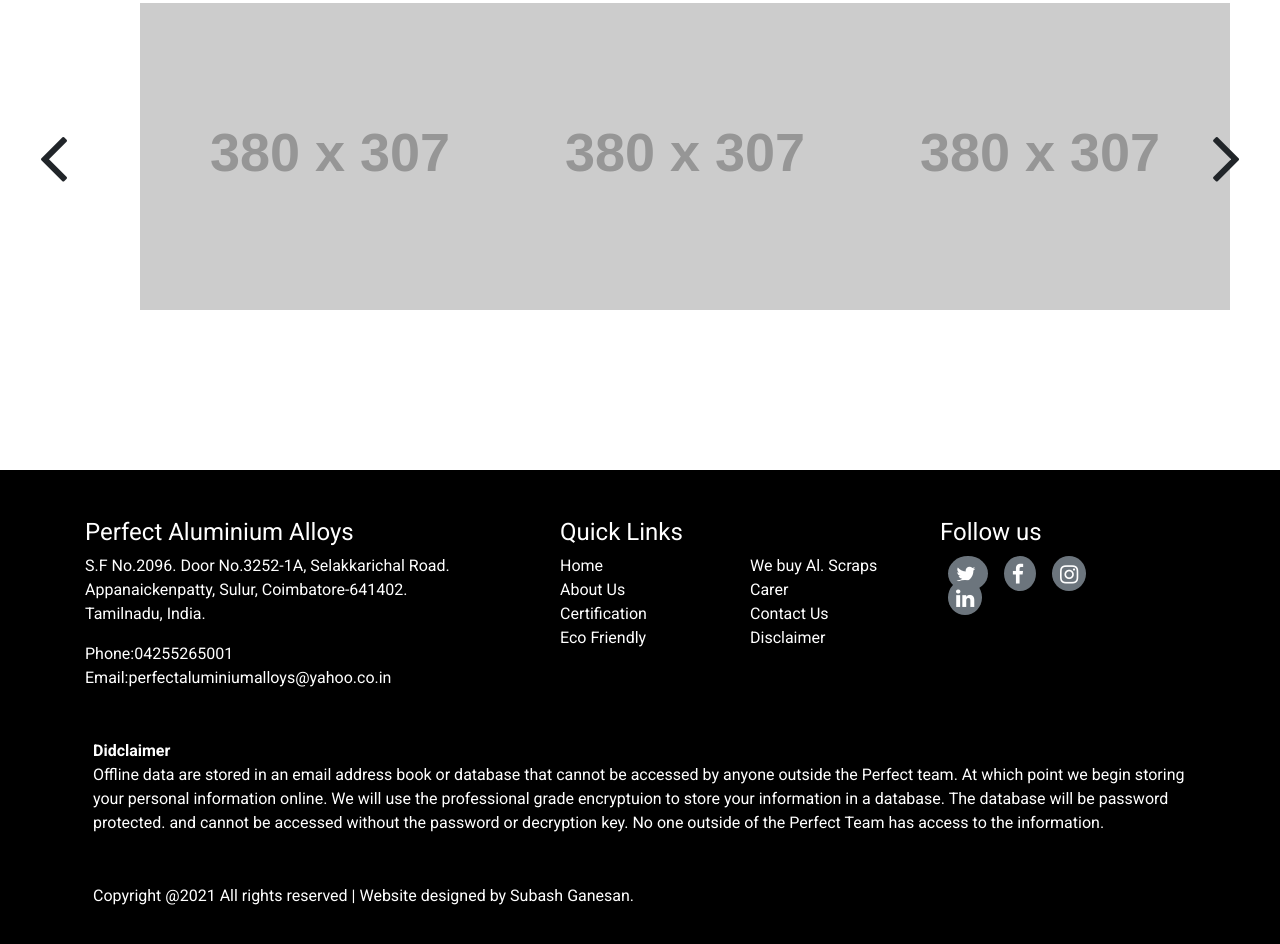
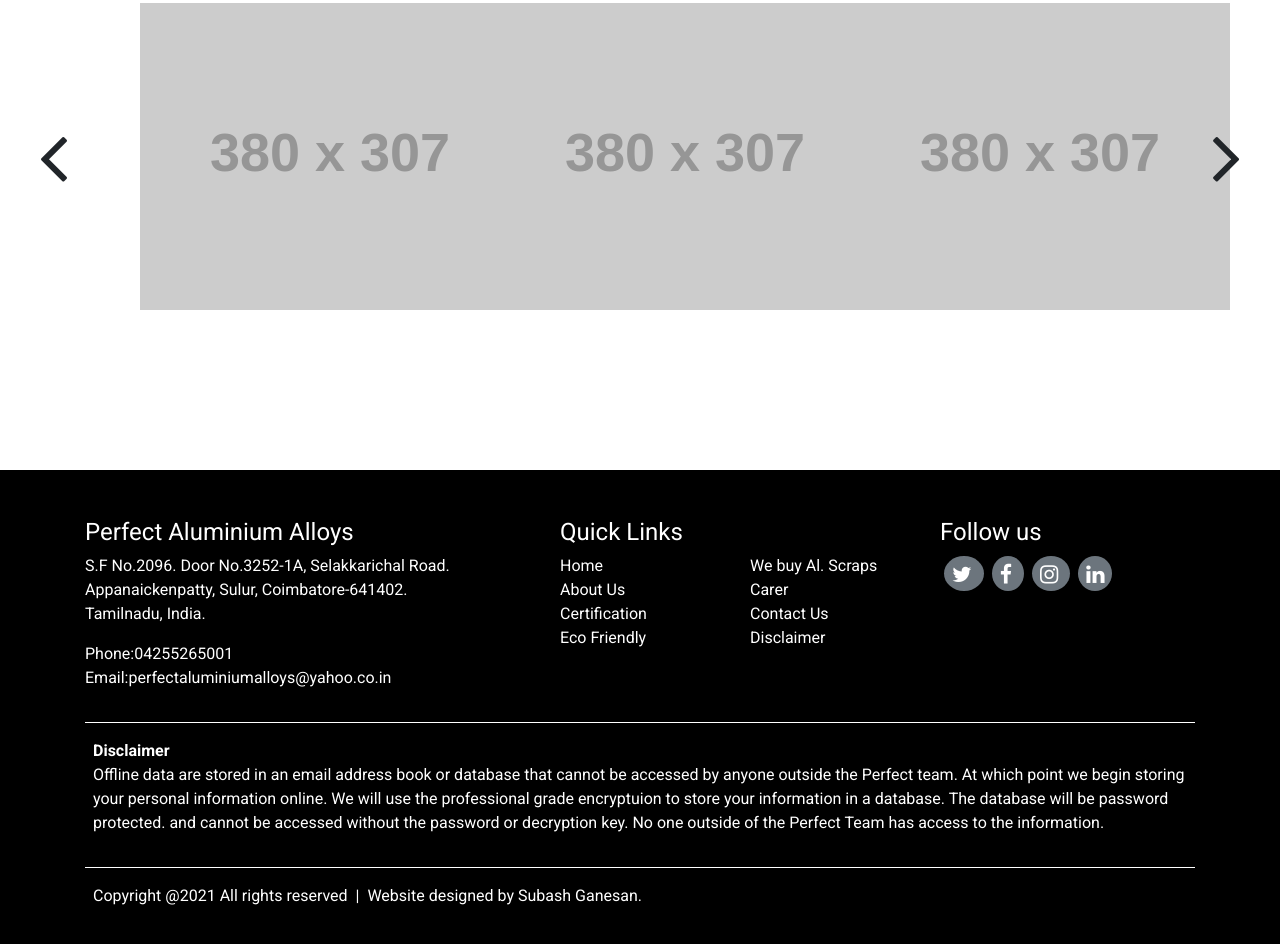
Before and after one commit to SubashGanesan/static-website-template, a plain HTML site: page index.html in a window 1280 px wide. Shown: the part 3444-4388 px from the top of the page. Drawn offline with nearby package versions, Linux system fonts and the light colour scheme; placeholder pictures from the web are drawn by us.

Commit message:
fixed hr

```diff
--- a/index.html
+++ b/index.html
@@ -338,27 +338,27 @@
               </div>
             </div>
           </div>
-          <div class="col-xl-2">
+          <div class="col-xl-3">
             <h4>Follow us</h4>
             <div class="mt-3">
-              <span class="rounded-circle bg-secondary p-2 m-2"
+              <span class="rounded-circle bg-secondary p-2 m-1 ml-0"
                 ><i class="fa fa-twitter fa-lg" aria-hidden="true"></i>
               </span>
-              <span class="rounded-circle bg-secondary p-2 m-2"
+              <span class="rounded-circle bg-secondary p-2 m-1"
                 ><i class="fa fa-facebook fa-lg" aria-hidden="true"></i>
               </span>
-              <span class="rounded-circle bg-secondary p-2 m-2"
+              <span class="rounded-circle bg-secondary p-2 m-1"
                 ><i class="fa fa-instagram fa-lg" aria-hidden="true"></i>
               </span>
-              <span class="rounded-circle bg-secondary p-2 m-2"
+              <span class="rounded-circle bg-secondary p-2 m-1"
                 ><i class="fa fa-linkedin fa-lg" aria-hidden="true"></i>
               </span>
             </div>
           </div>
         </div>
-        <hr class="text-light" />
+        <hr class="hr-light" />
         <div class="row mx-2 text-left">
-          <span class="font-weight-bold">Didclaimer</span>
+          <span class="font-weight-bold">Disclaimer</span>
           <p>
             Offline data are stored in an email address book or database that
             cannot be accessed by anyone outside the Perfect team. At which
@@ -369,10 +369,10 @@
             the Perfect Team has access to the information.
           </p>
         </div>
-        <hr />
+        <hr class="hr-light" />
         <div class="row mx-2">
           <span
-            >Copyright @2021 All rights reserved | Website designed by Subash
+            >Copyright @2021 All rights reserved&nbsp;&nbsp;|&nbsp;&nbsp;Website designed by Subash
             Ganesan.</span
           >
         </div>
--- a/style.css
+++ b/style.css
@@ -88,3 +88,6 @@ main{
 ul{
     list-style-type: none;
 }
+.hr-light{
+    border-color: white;
+}
```
